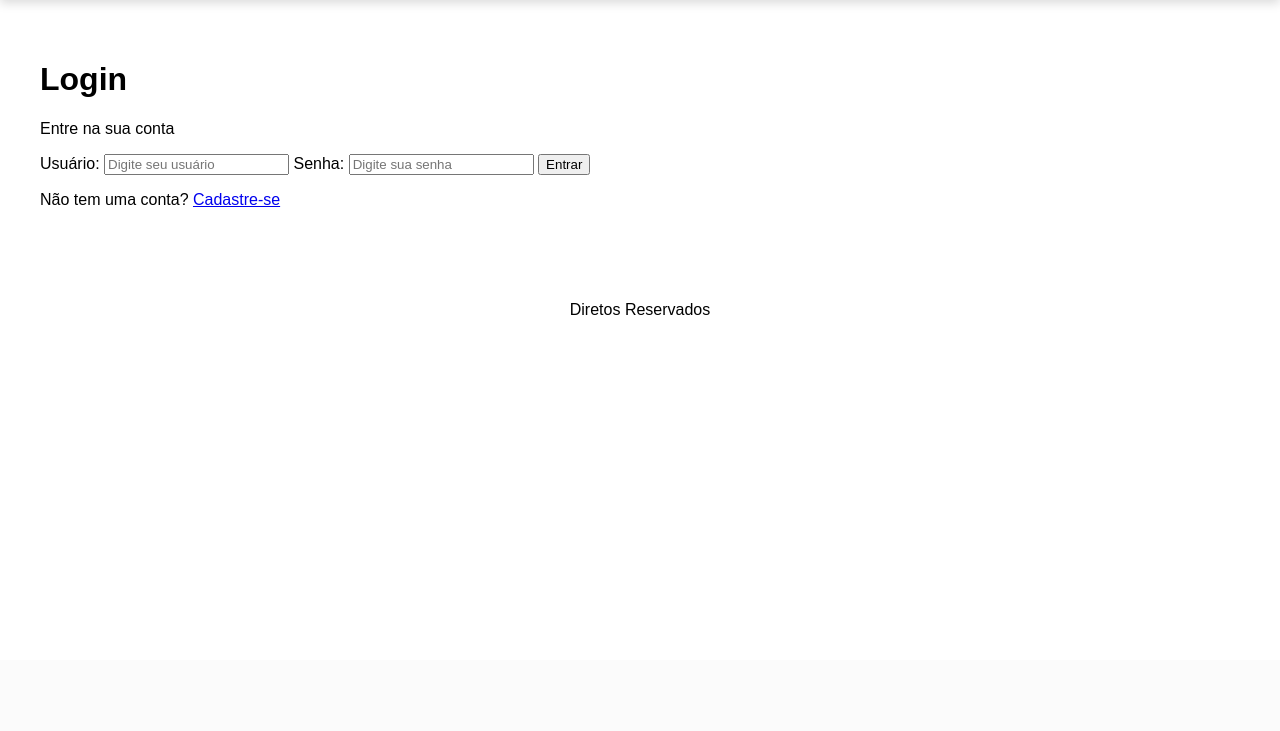
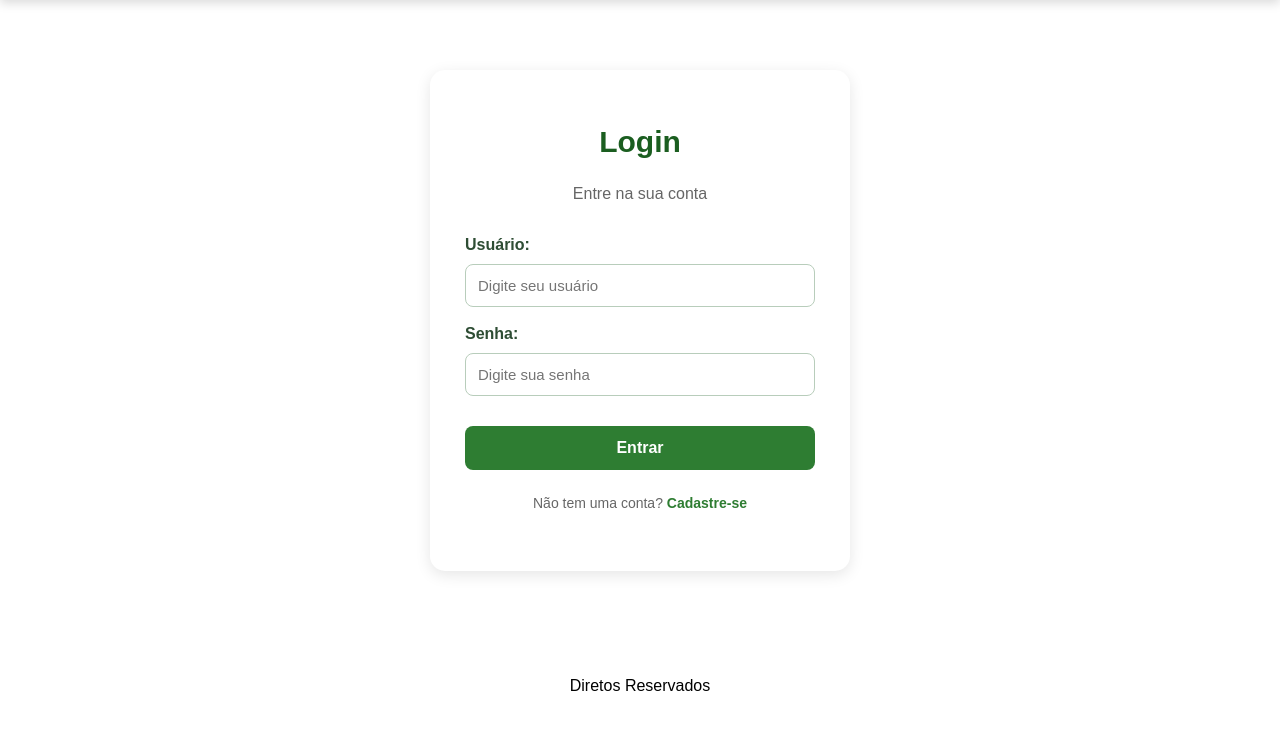
Before and after one commit to juanzz-111/Site-Fitness, a Flask app: page /login in a window 1280 px wide. Shown: the part 140-871 px from the top of the page. Before the commit the page ends 455 px from the top, so only its background shows below. Run offline with Flask 3, Linux system fonts and the light colour scheme.

Commit message:
alteração 5

```diff
--- a/Meu_projeto/static/css/base.css
+++ b/Meu_projeto/static/css/base.css
@@ -134,3 +134,110 @@ footer {
         text-align: left;
     }
 }
+
+/* Página de Login */
+.login {
+    max-width: 420px;
+    width: 90%;
+    margin: 50px auto;
+    padding: 35px;
+    background-color: #ffffff;
+    border-radius: 15px;
+    box-shadow: 0 4px 15px rgba(0, 0, 0, 0.10);
+    display: flex;
+    flex-direction: column;
+}
+
+/* Título */
+.login h1 {
+    text-align: center;
+    color: #1b5e20;
+    font-size: 30px;
+    margin-bottom: 10px;
+}
+
+/* Texto de apresentação */
+.login > p {
+    text-align: center;
+    color: #666666;
+    margin-bottom: 25px;
+}
+
+/* Formulário */
+.login form {
+    display: flex;
+    flex-direction: column;
+    gap: 10px;
+}
+
+/* Rótulos */
+.login label {
+    color: #2e4d34;
+    font-weight: bold;
+    margin-top: 8px;
+}
+
+/* Campos de entrada */
+.login input {
+    padding: 12px;
+    border: 1px solid #b8cdbb;
+    border-radius: 8px;
+    font-size: 15px;
+    outline: none;
+    transition: 0.3s;
+}
+
+/* Efeito ao selecionar os campos */
+.login input:focus {
+    border-color: #2e7d32;
+    box-shadow: 0 0 5px rgba(46, 125, 50, 0.25);
+}
+
+/* Botão Entrar */
+.login button {
+    margin-top: 20px;
+    padding: 13px;
+    background-color: #2e7d32;
+    color: white;
+    border: none;
+    border-radius: 8px;
+    font-size: 16px;
+    font-weight: bold;
+    cursor: pointer;
+    transition: 0.3s;
+}
+
+/* Efeito do botão */
+.login button:hover {
+    background-color: #1b5e20;
+    transform: translateY(-2px);
+}
+
+/* Link para cadastro */
+.login a {
+    color: #2e7d32;
+    font-weight: bold;
+    text-decoration: none;
+}
+
+.login a:hover {
+    text-decoration: underline;
+}
+
+/* Texto inferior */
+.login p:last-child {
+    margin-top: 25px;
+    font-size: 14px;
+}
+
+/* Adaptação para celulares */
+@media (max-width: 480px) {
+    .login {
+        padding: 25px 20px;
+        margin: 30px auto;
+    }
+
+    .login h1 {
+        font-size: 25px;
+    }
+}
```
